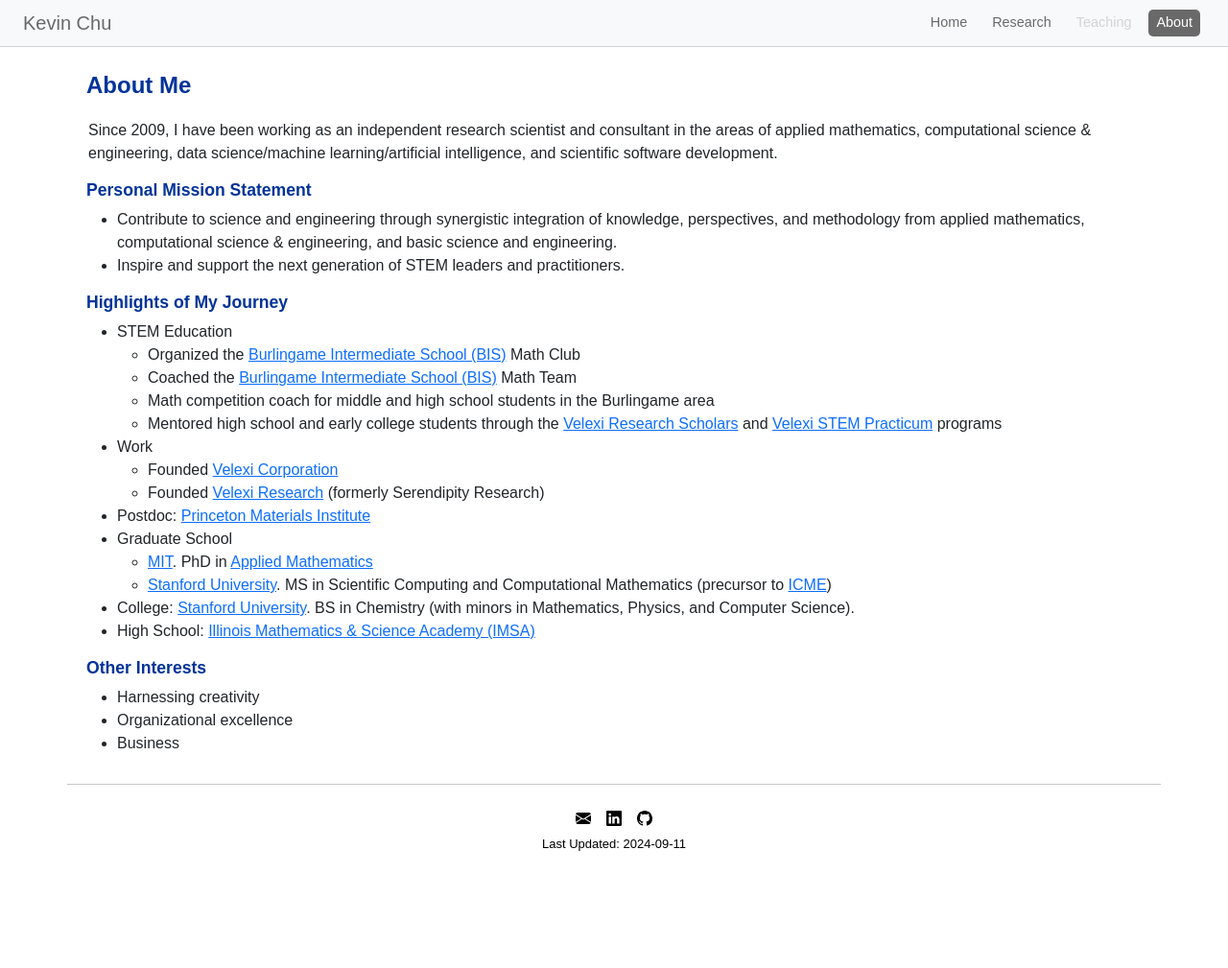
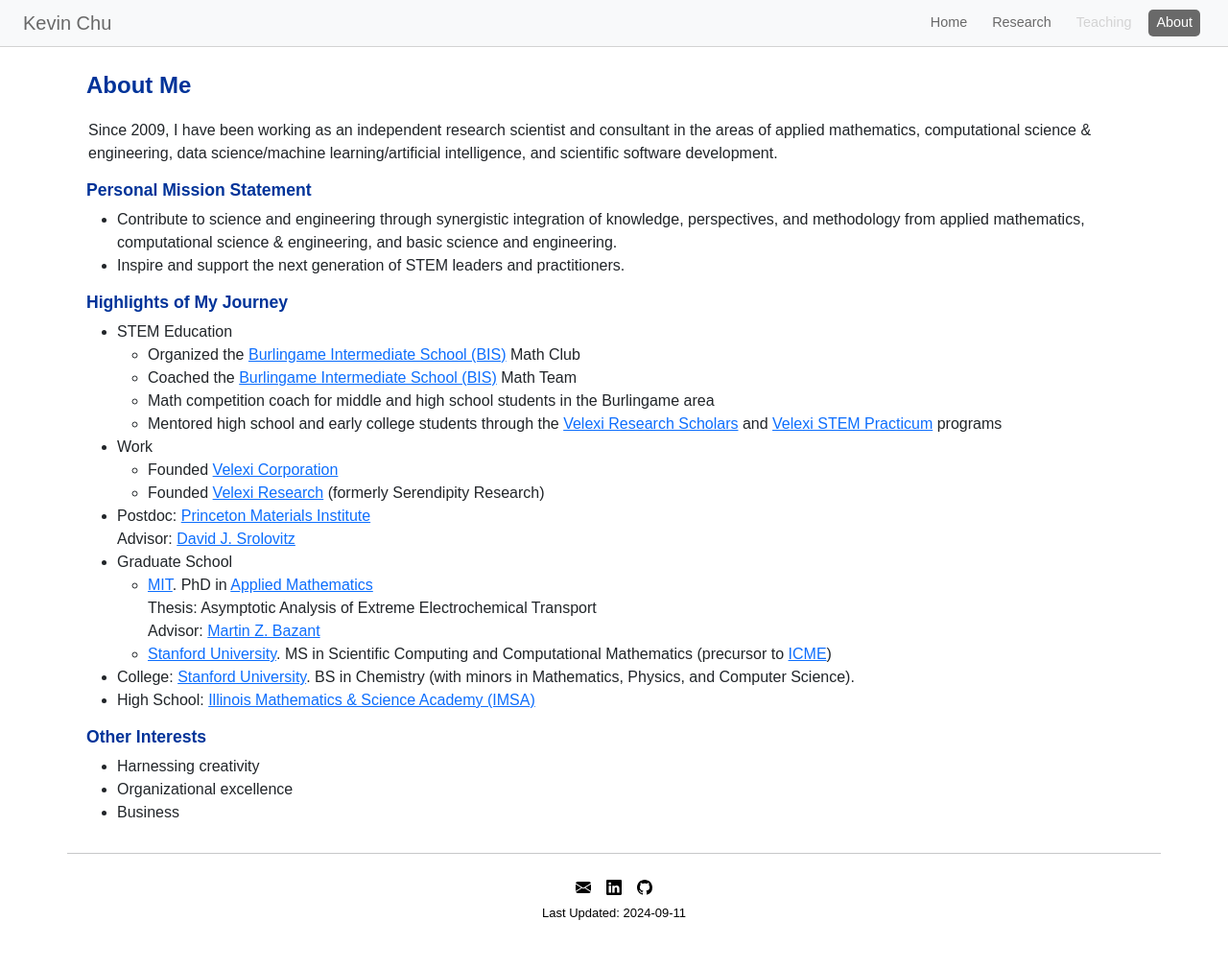
Before and after one commit to ktchu/ktchu.github.io, a Jekyll site: the page built from about.html, in a window 1280 px wide. Shown: the whole page at 96% size. Built offline with Jekyll 4.4.1, drawn with Linux system fonts in a browser that asks for light colours; before the commit the page ends 937 px from its top, so only the background shows below that.

Commit message:
Add advisors to about page.

```diff
--- a/about.html
+++ b/about.html
@@ -66,14 +66,18 @@ permalink: /about/
     </li>
     <li>
       Postdoc:
-      <a href="https://materials.princeton.edu/">Princeton Materials Institute</a>
+      <a href="https://materials.princeton.edu/">Princeton Materials Institute</a></br>
+      Advisor: <a href="https://www.mech.hku.hk/academic-staff/srolovitz-david">
+        David J. Srolovitz</a>
     </li>
     <li>
       Graduate School
       <ul>
         <li>
           <a href="https://web.mit.edu/">MIT</a>.
-          PhD in <a href="https://math.mit.edu/">Applied Mathematics</a>
+          PhD in <a href="https://math.mit.edu/">Applied Mathematics</a> <br/>
+          Thesis: Asymptotic Analysis of Extreme Electrochemical Transport <br/>
+          Advisor: <a href="https://www.mit.edu/~bazant/">Martin Z. Bazant</a>
         </li>
         <li>
           <a href="https://www.stanford.edu/">Stanford University</a>.
```
